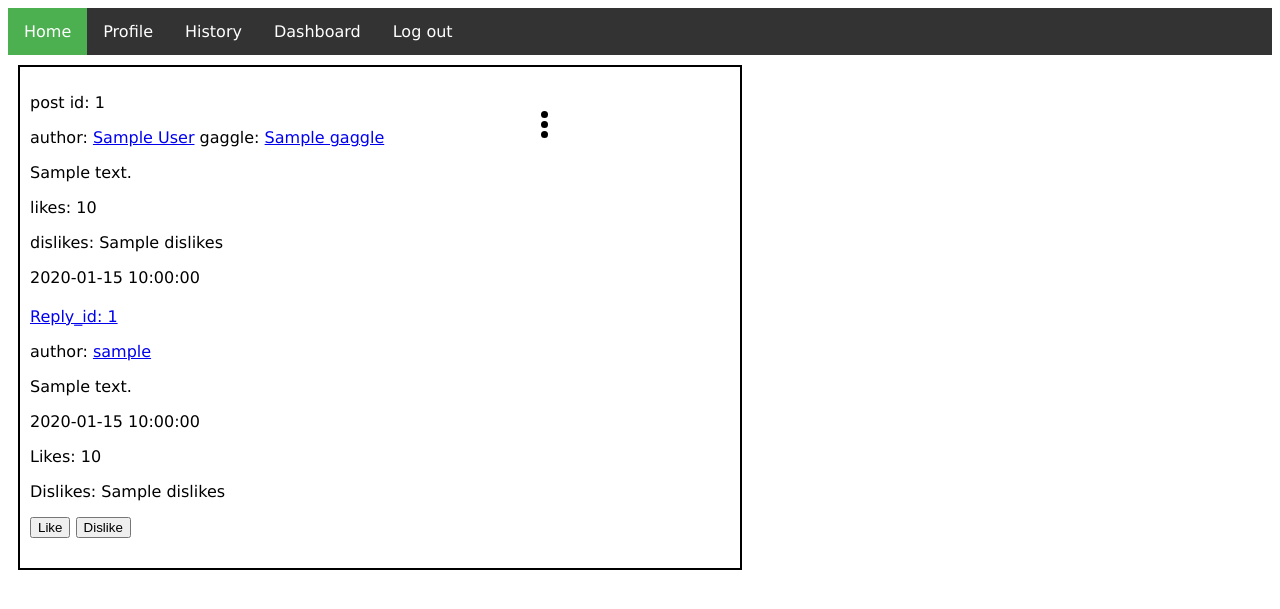
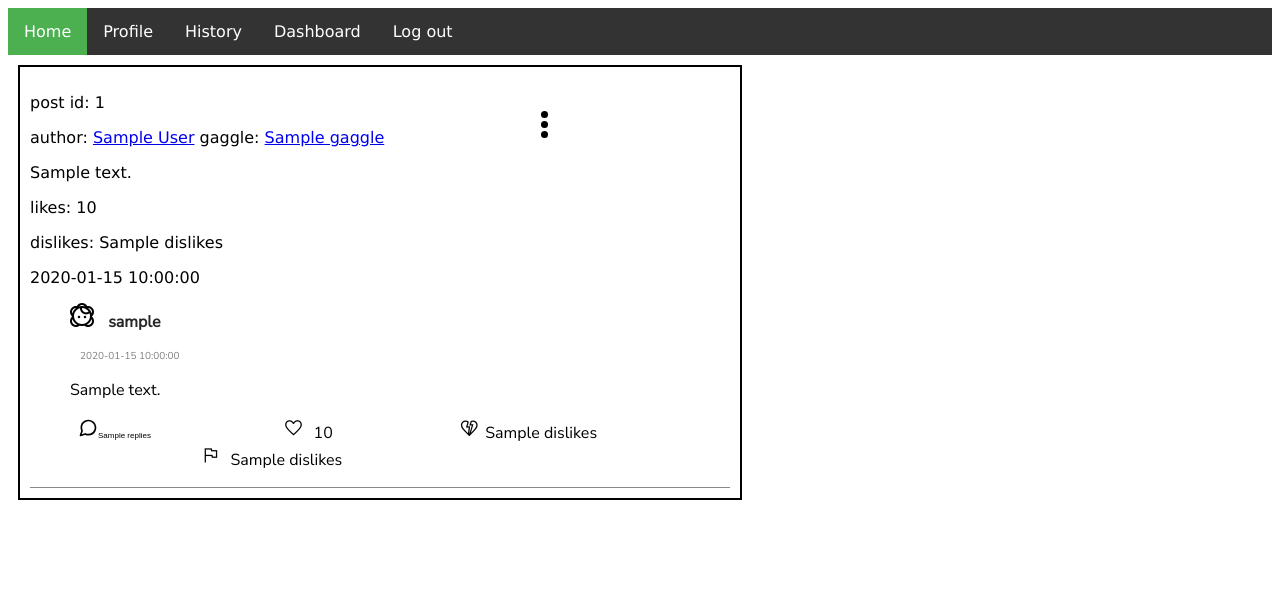
Before and after one commit to zimzalabean/waggle, a Flask app: template templates/post.html in a window 1280 px wide. Shown: the top 609 px of the page. Run offline with Flask 2, Linux system fonts and the light colour scheme; the template is opened without the code that fills it: most values are stand-ins (such as "Sample title", 1, 10 or a date in 2020); some libraries are stand-ins or nearby versions.

Commit message:
Pretty comment

```diff
--- a/app.py
+++ b/app.py
@@ -280,6 +280,7 @@ def likeComment(post_id, comment_id):
             return render_template('post.html', post = post, comments = comments, username=username)
         else:
             kind = request.form.get('submit')
+            print(kind)
             valid = waggle.likeComment(conn, comment_id, user_id, kind)
             if valid:
                 print('updated comment like/dislike')
@@ -734,7 +735,7 @@ def deleteGaggle(gaggle_id):
 def init_db():
     dbi.cache_cnf()
     # set this local variable to 'wmdb' or your personal or team db
-    db_to_use = 'mp2_db'
+    db_to_use = 'ldau_db'
     dbi.use(db_to_use)
     print('will connect to {}'.format(db_to_use))
 
--- a/setup/create_tables.sql
+++ b/setup/create_tables.sql
@@ -61,6 +61,7 @@ CREATE TABLE post (
   likes int,
   dislikes int,
   flags int,
+  replies int,
   primary key (post_id),
   foreign key (tag_id) references tag(tag_id),
   foreign key (poster_id) references user(user_id),
@@ -77,6 +78,7 @@ CREATE TABLE comment (
     likes int,
     dislikes int,
     flags int,
+    replies int,
     primary key (comment_id),
     INDEX (post_id),
     foreign key (post_id) references post(post_id)
--- a/static/style.css
+++ b/static/style.css
@@ -91,7 +91,9 @@ textarea {
     margin: 10px;
     width: 600px;
     height: 100px;
+    font-family: 'Nunito Sans', sans-serif;
 }
+
 .comment-thread {
     width: 700px;
     max-width: 100%;
@@ -112,28 +114,49 @@ textarea {
     overflow: hidden;
 }
 
+button:hover {
+    color: rgba(102, 99, 155, 0.3);
+}
+
 /* Comment */
 
 .comment {
     position: relative;
-    margin: 20px auto;
+    padding: 0 20px;
+    padding-left: 20px;
+    padding-right: 20px;
+    font-family: 'Nunito Sans', sans-serif;
+    border-bottom:  1px solid rgb(137, 137, 137);
 }
+
+
 .comment-heading {
     display: flex;
     align-items: center;
     height: 50px;
-    font-size: 14px;
+    font-size: 10px;
 }
 
-.comment-info {
+.comment-info{
+    padding: 0 20px;
+    padding-left: 20px;
+    padding-right: 20px;
+}
+
+.posted-date {
     color: rgba(0, 0, 0, 0.5);
     margin-left: 10px;
+    font-size: 10px;
 }
 .comment-author {
     color: rgba(0, 0, 0, 0.85);
+    margin-left: 10px;
+    height: 10px;
     font-weight: bold;
     text-decoration: none;
 }
+
+
 .comment-author:hover {
     text-decoration: underline;
 }
@@ -148,7 +171,7 @@ textarea {
     position: absolute;
     top: 50px;
     left: 0;
-    width: 12px;
+    width: 8px;
     height: calc(100% - 50px);
     border-left: 4px solid transparent;
     border-right: 4px solid transparent;
@@ -160,7 +183,14 @@ textarea {
 }
 .comment-body {
     padding: 0 20px;
+    padding-left: 20px;
+    padding-right: 20px;
+    font-size: 16px;
+}
+.comment-metric {
+    padding: 0 20px;
     padding-left: 28px;
+    font-size: 16px;
 }
 .replies {
     margin-left: 28px;
@@ -271,3 +301,5 @@ textarea {
     background-color: #04AA6D;
     color: white;
 }
+
+/* comment metric */
--- /dev/null
+++ b/templates/commentTemplateJS.html
@@ -0,0 +1,115 @@
+{% macro comment_temp(comment, post) -%}
+<link rel="stylesheet" href="https://fonts.googleapis.com/css2?family=Material+Symbols+Outlined:opsz,wght,FILL,GRAD@20..48,100..700,0..1,-50..200" />
+
+<link rel="stylesheet" href="https://fonts.googleapis.com/css2?family=Material+Symbols+Outlined:opsz,wght,FILL,GRAD@20..48,100..700,0..1,-50..200" />
+
+<link rel="stylesheet" href="https://fonts.googleapis.com/css2?family=Material+Symbols+Outlined:opsz,wght,FILL,GRAD@20..48,100..700,0..1,-50..200" />
+
+<link rel="preconnect" href="https://fonts.googleapis.com"><link rel="preconnect" href="https://fonts.gstatic.com" crossorigin><link href="https://fonts.googleapis.com/css2?family=Nunito+Sans&display=swap" rel="stylesheet">
+
+<link rel="stylesheet" href="https://fonts.googleapis.com/css2?family=Material+Symbols+Rounded:opsz,wght,FILL,GRAD@48,400,0,0" />
+
+<style>
+    .material-symbols-outlined {
+      font-size: 20px;
+      font-variation-settings:
+      'FILL' 0,
+      'wght' 400,
+      'GRAD' 0,
+      'opsz' 48
+    }
+
+    .metric {
+        padding: 0;
+        margin: auto;
+        border: none;
+        background: none;
+    }
+
+    .metric-reply{
+        padding-left: 0px;
+        font-size: 8px;
+        border: none;
+        background: none;
+    }
+
+    .metric-btn{
+        padding-left: 20%;
+        font-size: 10px;
+        border: none;
+        background: none;
+    }
+
+    .metric-dislike{
+        padding-left: 20%;
+        font-size: 14px;
+        border: none;
+        background: none;
+    }
+
+    .num{
+        padding-left: 20%;
+
+        border: none;
+        background: none;
+    }
+</style>
+
+    <div class="comment">
+        <div class = comment-info>
+            <p class = user_info>
+                <span class="material-symbols-rounded"> face_2 </span>
+                <span> <a href="{{url_for('user', username=comment.commentor_id)}}" class = "comment-author">{{comment.username}}</a> </span></p>
+            <p class="posted-date">{{comment.posted_date}} </p>
+        </div>
+
+        <div class = 'comment-body'>
+            <p>{{comment.content}}</p>
+        </div>
+
+        <div class = "comment-metric" >
+
+            <div data-toggle="reply" data-target="reply_form">
+
+
+                 <form method=post action="{{url_for('likeComment', post_id = post.post_id, comment_id = comment.comment_id)}}" >
+                    <p>
+                        <button class ="metric-reply" type="submit" value="Test"><svg class="feather feather-message-circle sc-dnqmqq jxshSx" xmlns="http://www.w3.org/2000/svg" width="20" height="20" viewBox="0 0 24 24" fill="none" stroke="currentColor" stroke-width="2" stroke-linecap="round" stroke-linejoin="round" aria-hidden="true"><path d="M21 11.5a8.38 8.38 0 0 1-.9 3.8 8.5 8.5 0 0 1-7.6 4.7 8.38 8.38 0 0 1-3.8-.9L3 21l1.9-5.7a8.38 8.38 0 0 1-.9-3.8 8.5 8.5 0 0 1 4.7-7.6 8.38 8.38 0 0 1 3.8-.9h.5a8.48 8.48 0 0 1 8 8v.5z"></path></svg>{{comment.replies}} </button>
+                        <button class ="metric-btn" name = "submit" type="submit" value="Like"><span class="material-symbols-outlined">favorite</span></button> {{comment.likes}}
+                        <button class ="metric-btn" name = "submit" type="submit" value="Dislike"><span class="material-symbols-outlined">heart_broken</span></button>{{comment.dislikes}}
+                        <button class ="metric-btn" name = "submit" type="submit" value="Flag"><span class="material-symbols-outlined">flag</span></button> {{comment.dislikes}}
+                    </p>
+                </form>
+            </div>
+
+
+            {% if valid %}
+                <!-- Reply section-->
+                <form method='post' class = 'reply_form d-none' action="{{url_for('addReply', comment_id = parent_comment.comment_id)}}" >
+                    <textarea name="comment_content"  placeholder="Reply to comment"  rows="4" cols="30"></textarea>
+                    <input type="submit" name="submit" value="Reply">
+                </form>
+            {% endif%}
+
+
+        </div>
+    </div>
+
+
+
+<script>
+document.addEventListener(
+    "click",
+    function(event) {
+        var target = event.target;
+        var replyForm;
+        if (target.matches("[data-toggle='reply']")) {
+            replyForm = document.getElementById(target.getAttribute("data-target"));
+            replyForm.classList.toggle("d-none");
+        }
+    },
+    false
+);
+</script>
+
+{%- endmacro%}
--- a/templates/post.html
+++ b/templates/post.html
@@ -37,7 +37,7 @@
         </form>
         {% endif %}
 
-        {% import "comment_template.html" as commentComp%}
+        {% import "commentTemplateJS.html" as commentComp%}
         {% for comment in comments %}
             {{commentComp.comment_temp(comment=comment, post=post)}}
         {% endfor %}
```
